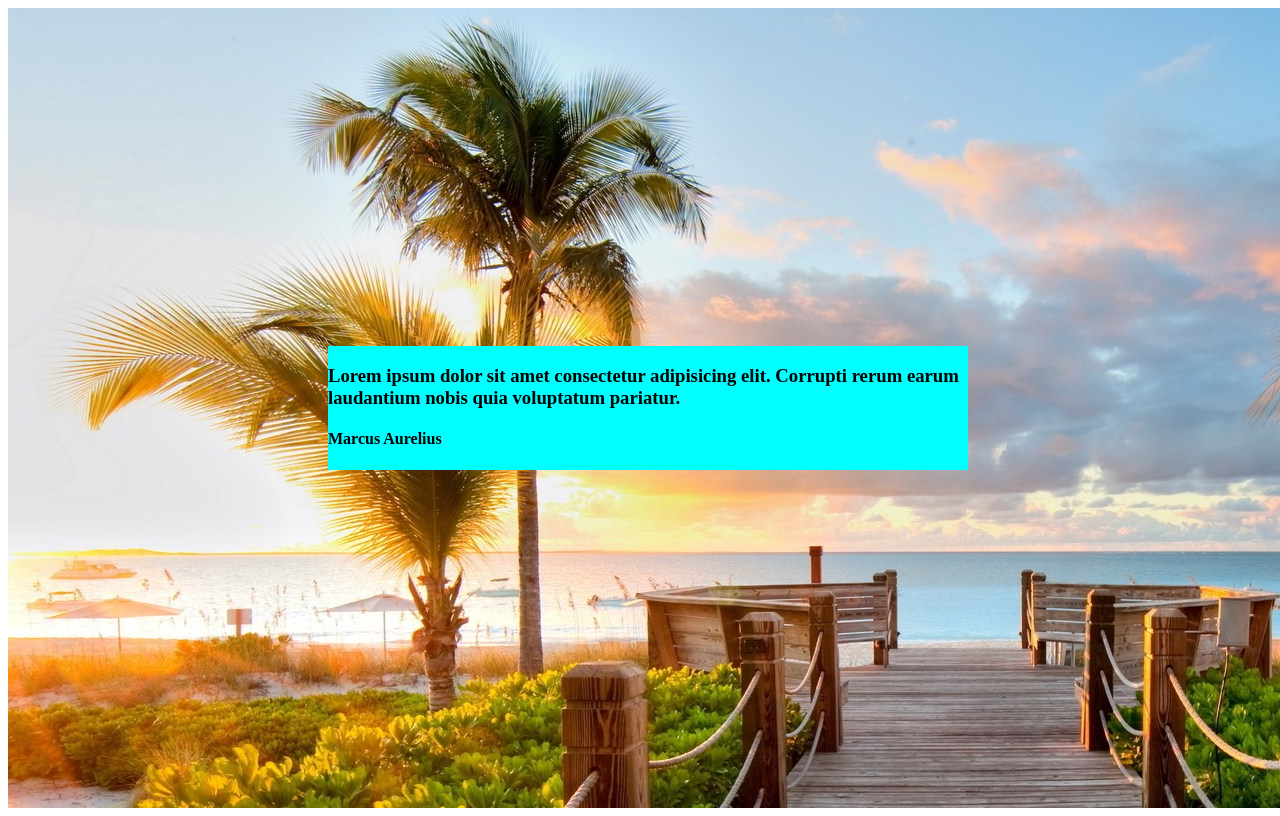
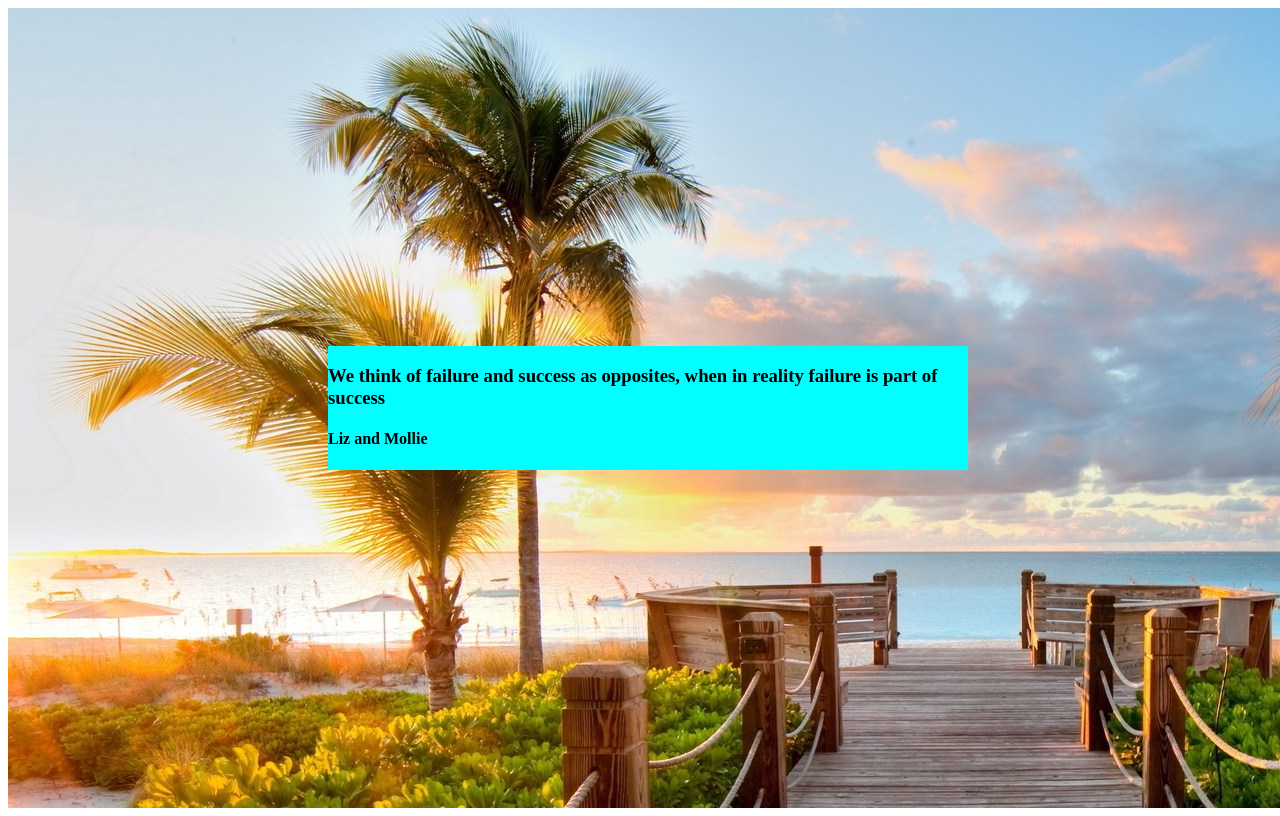
Before and after one commit to shehanpeiris/quote-board, a plain HTML site: page index.html in a window 1280 px wide. Drawn offline with Linux system fonts and the light colour scheme.

Commit message:
rendering quote from quoteArray

```diff
--- a/index.html
+++ b/index.html
@@ -9,9 +9,43 @@
 <body>
   <div class="container">
     <div class="quote">
-      <h3>Lorem ipsum dolor sit amet consectetur adipisicing elit. Corrupti rerum earum laudantium nobis quia voluptatum pariatur.</h3>
-      <h4>Marcus Aurelius</h4>
+      <!-- <h3>Lorem ipsum dolor sit amet consectetur adipisicing elit. Corrupti rerum earum laudantium nobis quia voluptatum pariatur.</h3>
+      <h4>Marcus Aurelius</h4> -->
     </div>
   </div>
+  <script>
+    const quoteArray = [
+      {
+        quote: "We think of failure and success as opposites, when in reality failure is part of success",
+        author: "Liz and Mollie"
+      },
+      {
+        quote: "There is nothing either good or bad, but thinking makes it so",
+        author: "William Shakespeare"
+      },
+      {
+        quote: "People overestimate what they can do in a day and underestimate what they can do in a year",
+        author: "Erik Spoelstra"
+      },
+      {
+        quote: "The most valuable thing you can make is a mistake. You can't learn anything from being perfect",
+        author: "Adam Osborne"
+      },
+      {
+        quote: "Not everybody's gonna be successful, but if you're scared to fail, you don't deserve to be successful",
+        author: "Charles Barkley"
+      }
+    ];
+
+    const quoteDiv = document.querySelector(".quote");
+
+    const quoteMarkup = `
+      <h3>${quoteArray[0].quote}</h3>
+      <h4>${quoteArray[0].author}</h4>
+    `;
+
+    quoteDiv.innerHTML = quoteMarkup;
+
+  </script>
 </body>
 </html>
```
